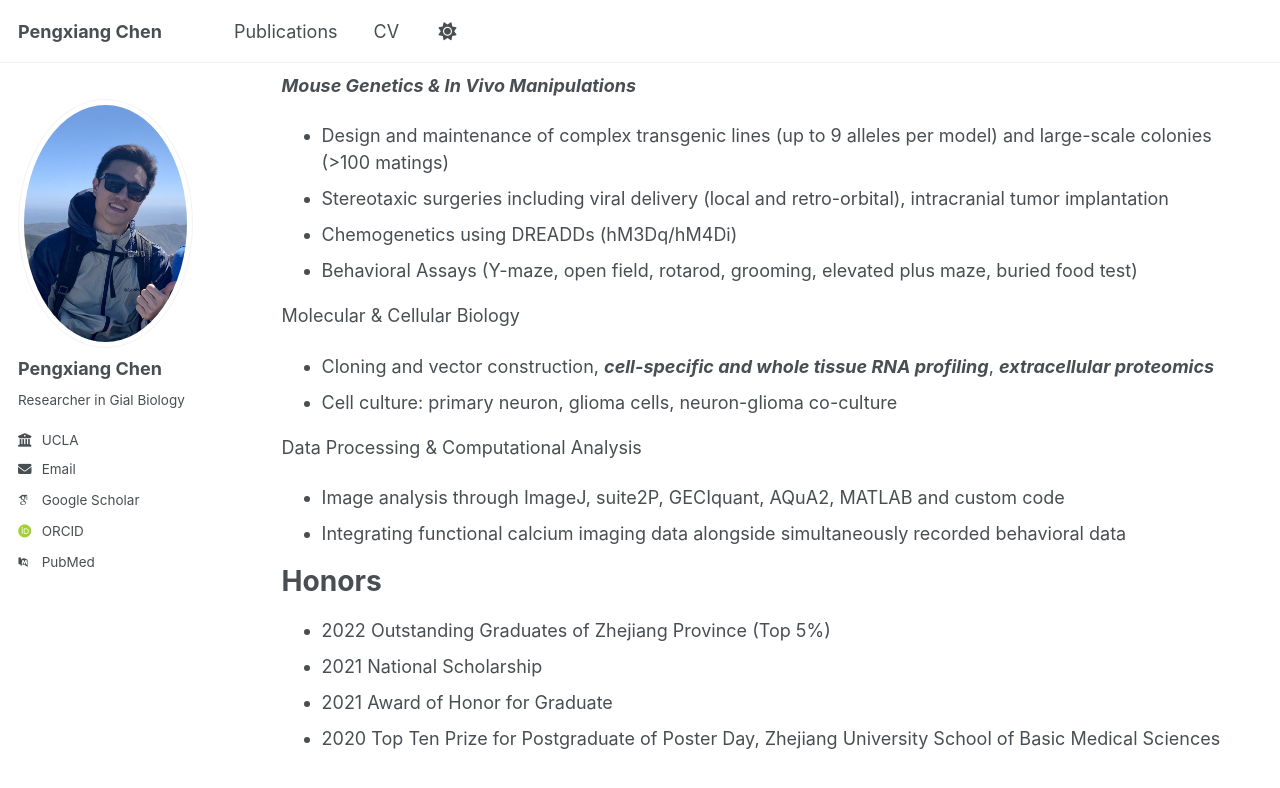
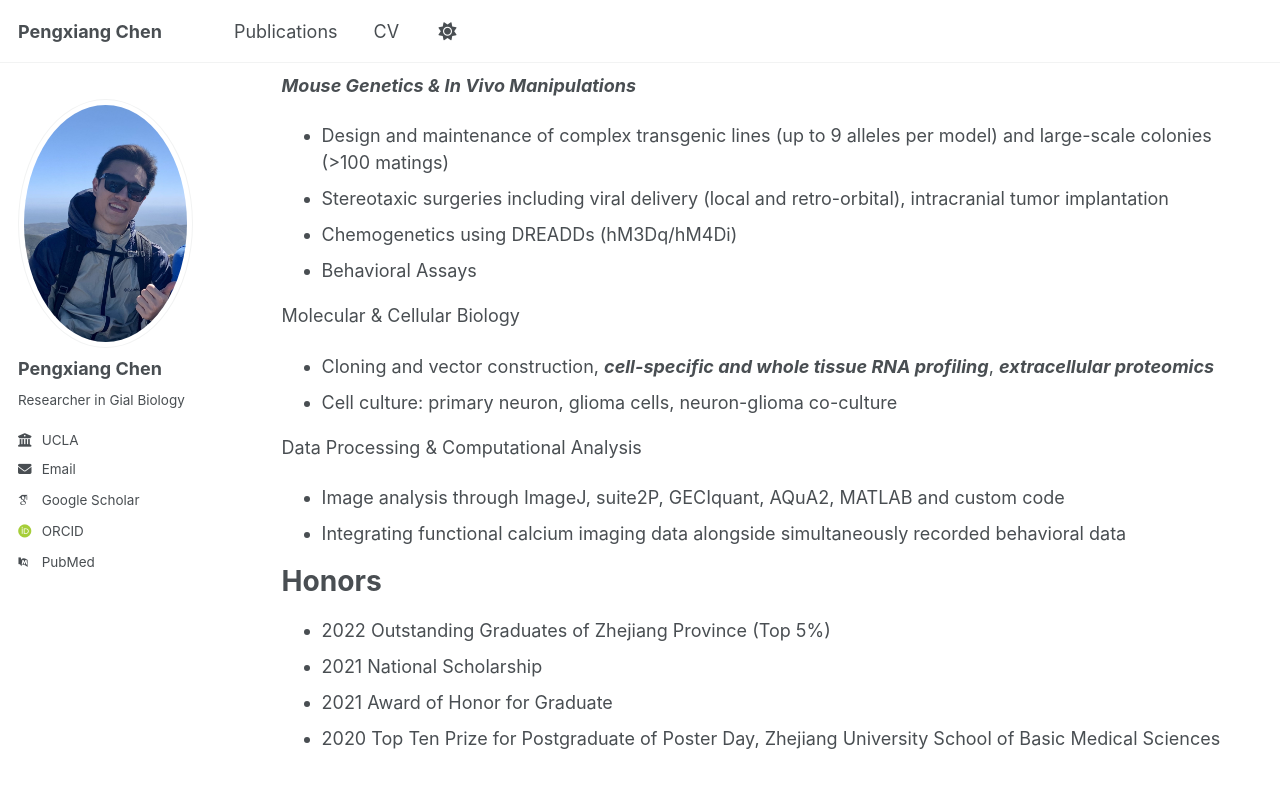
Before and after one commit to bluesea405/pxchen, a Jekyll site: the page built from _pages/cv.md, in a window 1280 px wide and 900 px high, scrolled down 562 px. Shown: the top 788 px of the window. Built offline with Jekyll 4.4.1, drawn with Linux system fonts in a browser that asks for light colours; some web fonts are replaced; a script that is not in the unit is left out.

Commit message:
Update cv.md

```diff
--- a/_pages/cv.md
+++ b/_pages/cv.md
@@ -31,7 +31,7 @@ Skills
 * Design and maintenance of complex transgenic lines (up to 9 alleles per model) and large-scale colonies (>100 matings)
 * Stereotaxic surgeries including viral delivery (local and retro-orbital), intracranial tumor implantation
 * Chemogenetics using DREADDs (hM3Dq/hM4Di)
-* Behavioral Assays (Y-maze, open field, rotarod, grooming, elevated plus maze, buried food test)
+* Behavioral Assays
 
 Molecular & Cellular Biology
 * Cloning and vector construction, ***cell-specific and whole tissue RNA profiling***, ***extracellular proteomics***
```
